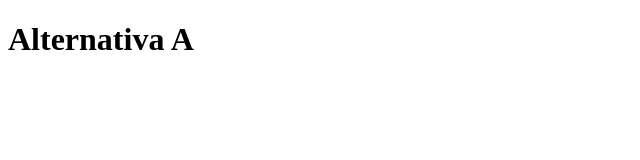
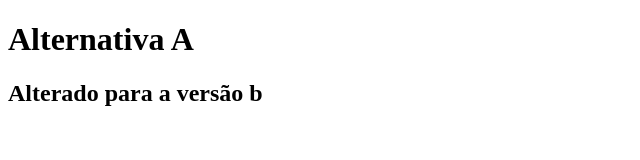
Before and after one commit to Brandoon001/git-aula-1, a plain HTML site: page index.html in a window 1280 px wide. Shown: the whole page, without its empty margins (0-640 px from the left). Drawn offline with Linux system fonts and the light colour scheme.

Commit message:
mais uma versão atualizada

```diff
--- a/index.html
+++ b/index.html
@@ -7,5 +7,6 @@
 </head>
 <body>
     <h1>Alternativa A</h1>
+    <h2>Alterado para a versão b</h2>
 </body>
 </html>
```
